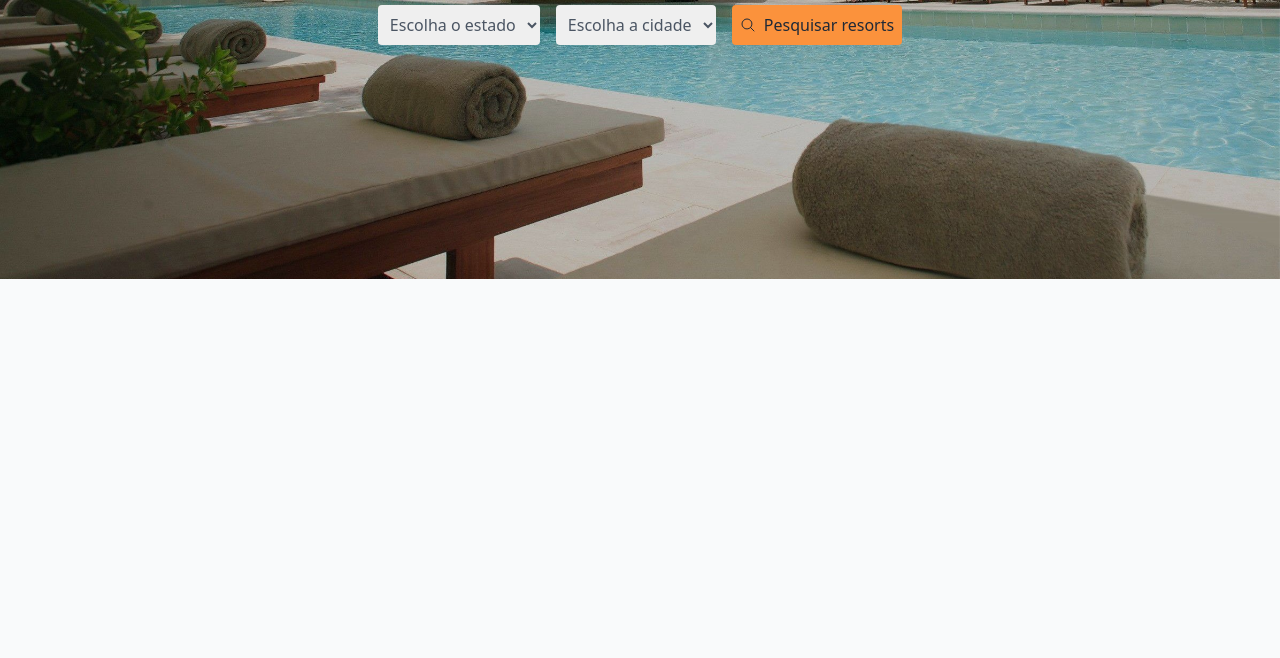
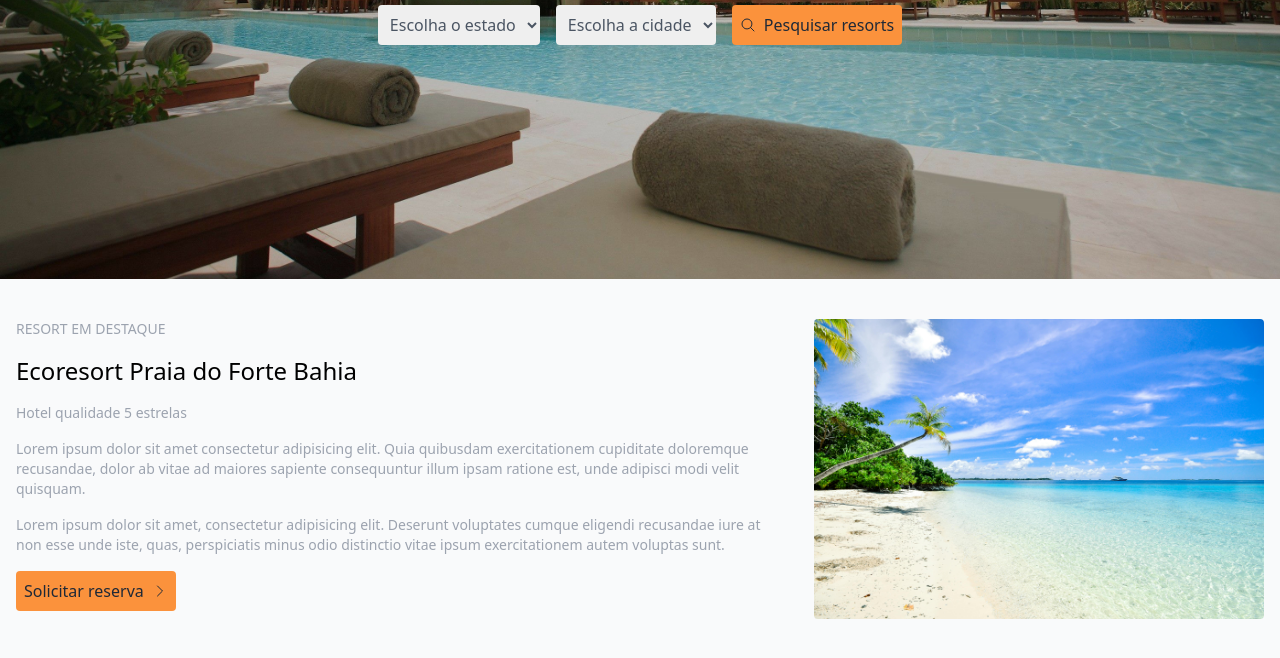
Before and after one commit to Pormiiles/TailwindCSS, a plain HTML site: page projeto-hotel/index.html in a window 1280 px wide. Shown: the part 402-1060 px from the top of the page. Before the commit the page ends 800 px from the top, so only its background shows below. Drawn offline with nearby package versions, Linux system fonts and the light colour scheme.

Commit message:
Projeto Hotel - Criando seção de resort em destaque

```diff
--- a/projeto-hotel/index.html
+++ b/projeto-hotel/index.html
@@ -44,6 +44,33 @@
                 </form>
             </div>
         </div>
+
+        <div style="margin: auto;" class="container mx-auto px-4 py-10">
+            <div class="flex">
+                <div class="pr-10">
+                    <p class="text-sm text-gray-400 font-medium">RESORT EM DESTAQUE</p>
+
+                    <h2 class="text-2xl mt-4">Ecoresort Praia do Forte Bahia</h2>
+
+                    <p class="text-sm text-gray-400 font-medium mt-4">Hotel qualidade 5 estrelas</p>
+
+                    <p class="text-sm text-gray-400 font-medium mt-4">Lorem ipsum dolor sit amet consectetur adipisicing elit. Quia quibusdam exercitationem cupiditate doloremque recusandae, dolor ab vitae ad maiores sapiente consequuntur illum ipsam ratione est, unde adipisci modi velit quisquam.</p>
+
+                    <p class="text-sm text-gray-400 font-medium mt-4">Lorem ipsum dolor sit amet, consectetur adipisicing elit. Deserunt voluptates cumque eligendi recusandae iure at non esse unde iste, quas, perspiciatis minus odio distinctio vitae ipsum exercitationem autem voluptas sunt.</p>
+
+                    <button class="flex items-center bg-orange-400 p-2 rounded text-gray-800 mt-4">
+                        Solicitar reserva
+                        <svg xmlns="http://www.w3.org/2000/svg" fill="none" viewBox="0 0 24 24" stroke-width="1.5" stroke="currentColor" class="w-4 h-4 ml-2">
+                            <path stroke-linecap="round" stroke-linejoin="round" d="m8.25 4.5 7.5 7.5-7.5 7.5" />
+                        </svg>
+                    </button>
+                </div>
+
+                <div class="flex-shrink-0">
+                    <img src="images/pexels-asadphoto-457882.jpg" alt="Resort" width="450px" class="rounded">
+                </div>
+            </div>
+        </div>
     </main>
 
     <footer>
```
Also changed, not shown: projeto-hotel/images/pexels-asadphoto-457882.jpg (added).
